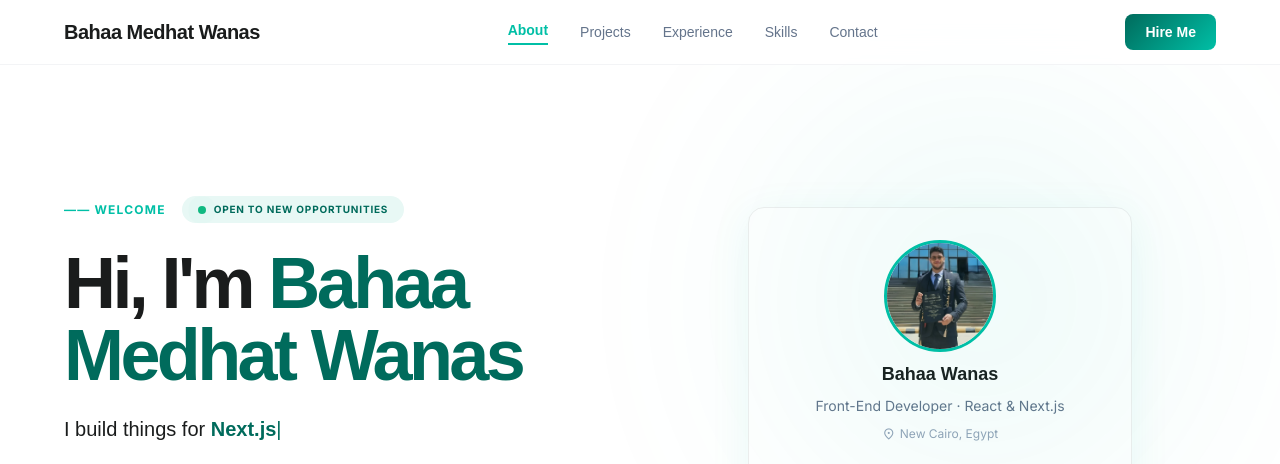
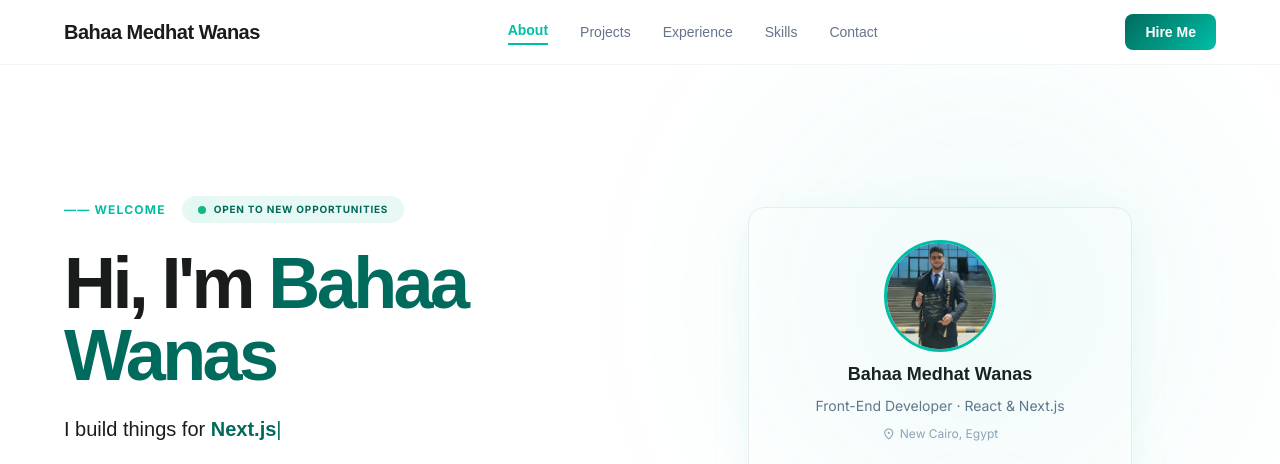
Before and after one commit to BahaaMedhat11/bahaa-wanas-portfolio, a plain HTML site: page index.html in a window 1280 px wide. Shown: the top 464 px of the page. Drawn offline with nearby package versions, Linux system fonts and the light colour scheme; a web font is replaced by a local one.

Commit message:
Update name from 'Bahaa Wanas' to 'Bahaa Medhat Wanas'

```diff
--- a/index.html
+++ b/index.html
@@ -478,7 +478,7 @@
             <h1
               class="font-satoshi text-5xl md:text-7xl font-extrabold tracking-tighter text-on-surface leading-none"
             >
-              Hi, I'm <span class="text-primary">Bahaa<br />Medhat Wanas</span>
+              Hi, I'm <span class="text-primary">Bahaa<br /> Wanas</span>
             </h1>
             <p class="text-on-surface text-xl font-satoshi font-medium">
               I build things for
@@ -561,7 +561,7 @@
                   />
                 </div>
                 <p class="font-satoshi font-bold text-lg text-on-surface">
-                  Bahaa Wanas
+                  Bahaa Medhat Wanas
                 </p>
                 <p class="text-sm text-slate-500">
                   Front-End Developer &middot; React &amp; Next.js
```
